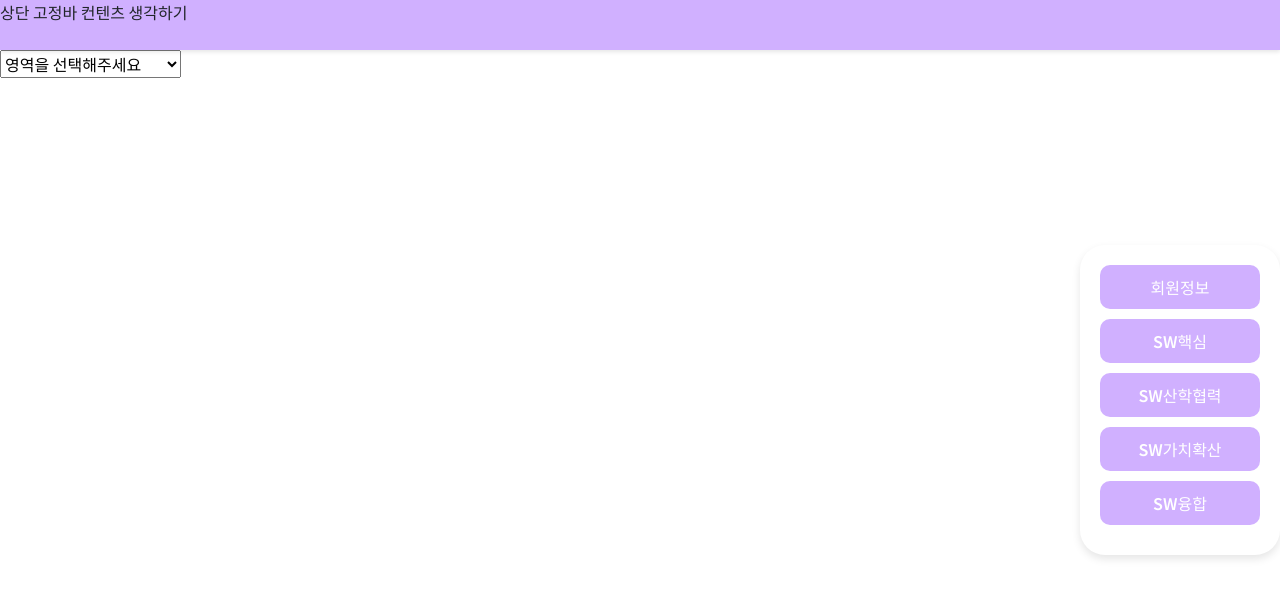
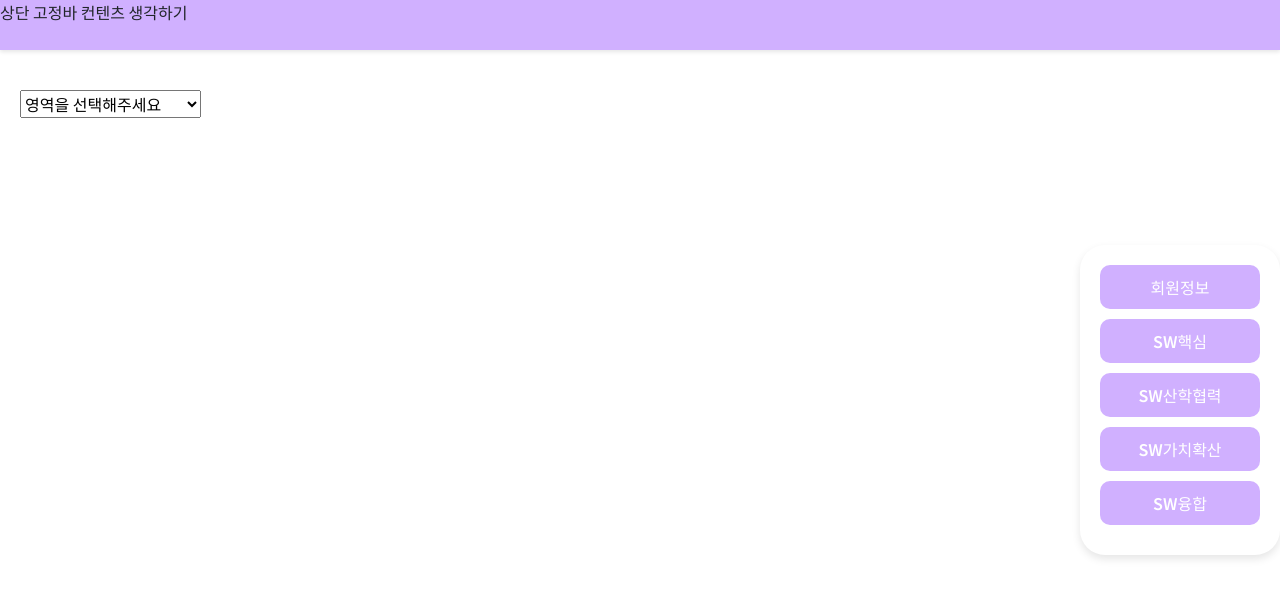
Before and after one commit to Koh-Du-Beom/Old-version-Jamie-Point, a React (Create React App) app: page / in a window 1280 px wide. Shown: the top 598 px of the page. Built offline with nearby package versions, Linux system fonts and the light colour scheme.

Commit message:
simple commit

```diff
--- a/package.json
+++ b/package.json
@@ -18,6 +18,7 @@
     "react-router-dom": "^6.21.2",
     "react-scripts": "5.0.1",
     "styled-component": "^2.8.0",
+    "styled-components": "^6.1.8",
     "typescript": "^4.9.5",
     "web-vitals": "^2.1.4"
   },
--- a/src/components/ActivityDropDown.tsx
+++ b/src/components/ActivityDropDown.tsx
@@ -10,7 +10,18 @@ interface Point {
 
 const Container = styled.div`
   display: flex;
+  flex-direction: column;
+  padding : 20px;
 `
+
+const Wrapper = styled.div`
+  //스타일 고민
+`
+
+const Selection = styled.div`
+  margin: 20px 0;
+`
+
 
 const ActivityDropDown: React.FC = () => {
   const [selectedArea, setSelectedArea] = useState<string | null>(null);
@@ -65,13 +76,17 @@ const ActivityDropDown: React.FC = () => {
 
   return (
     <Container>
+      <Wrapper>
+        <Selection>
           <select value={selectedArea ?? ''} onChange={handleAreaChange}>
             <option value="">영역을 선택해주세요</option>
             {ActivityDropDownData.map((areaData, index) => (
               <option key={index} value={areaData.area}>{areaData.area}</option>
             ))}
           </select>
+        </Selection>
 
+        <Selection>
           {selectedArea && (
             <select value={selectedProgram ?? ''} onChange={handleProgramChange}>
               <option value="">프로그램을 선택해주세요</option>
@@ -80,7 +95,9 @@ const ActivityDropDown: React.FC = () => {
               ))}
             </select>
           )}
+        </Selection>
 
+        <Selection>
           {selectedProgram && (
             <select value={selectedType ?? ''} onChange={handleTypeChange}>
               <option value="">프로그램 종류를 선택해주세요</option>
@@ -91,8 +108,9 @@ const ActivityDropDown: React.FC = () => {
               ))}
             </select>
           )}
-
-      {selectedType && (
+        </Selection>
+        <Selection>
+          {selectedType && selectedTopic !== '' && (
             <select value={selectedTopic ?? ''} onChange={handleTopicChange}>
               <option value="">주제를 선택해주세요</option>
               {ActivityDropDownData.find(area => area.area === selectedArea)
@@ -103,9 +121,9 @@ const ActivityDropDown: React.FC = () => {
               ))}
             </select>
           )}
-
-      {/* Optionally display the selected point */}
+        </Selection>
         {selectedPoint !== null && <p>선택한 점수: {selectedPoint}</p>}
+      </Wrapper>
     </Container>
   );
 };
```
Also changed, not shown: 1 other file (tests, documents, lock files or other folders). Lines whose indentation alone changed are shown as unchanged.
